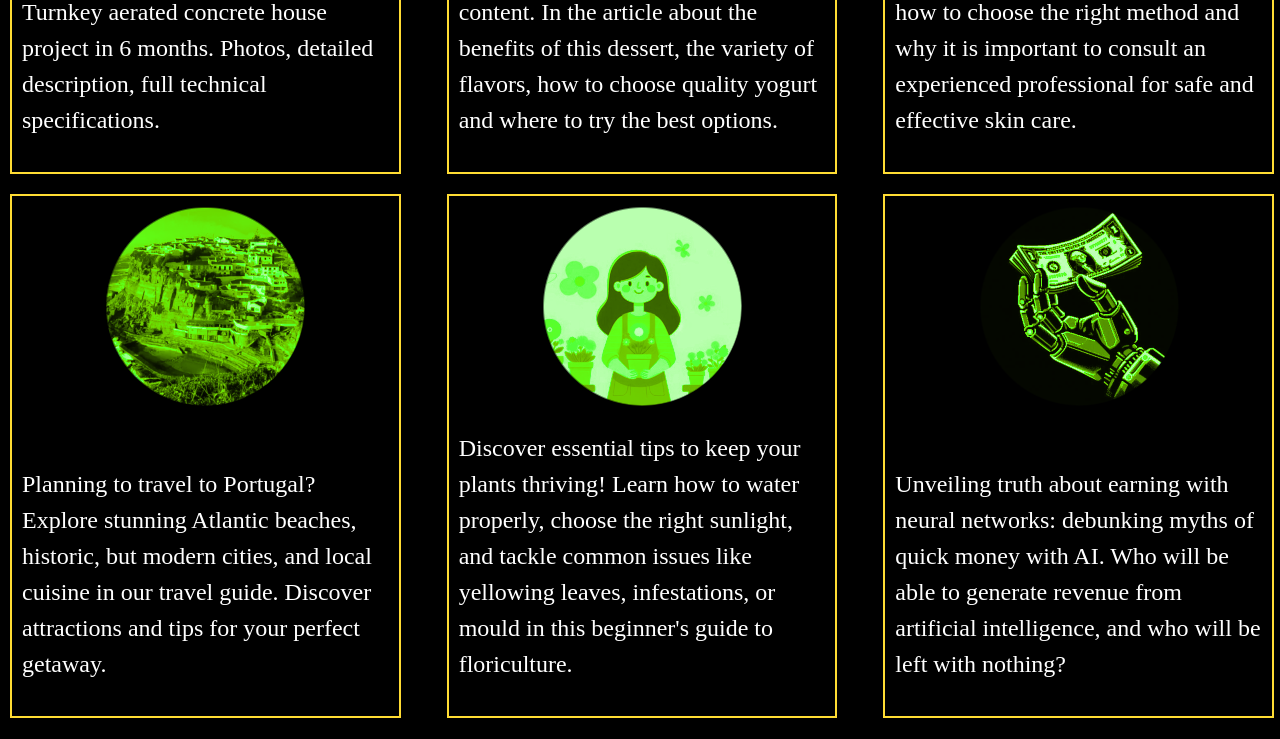
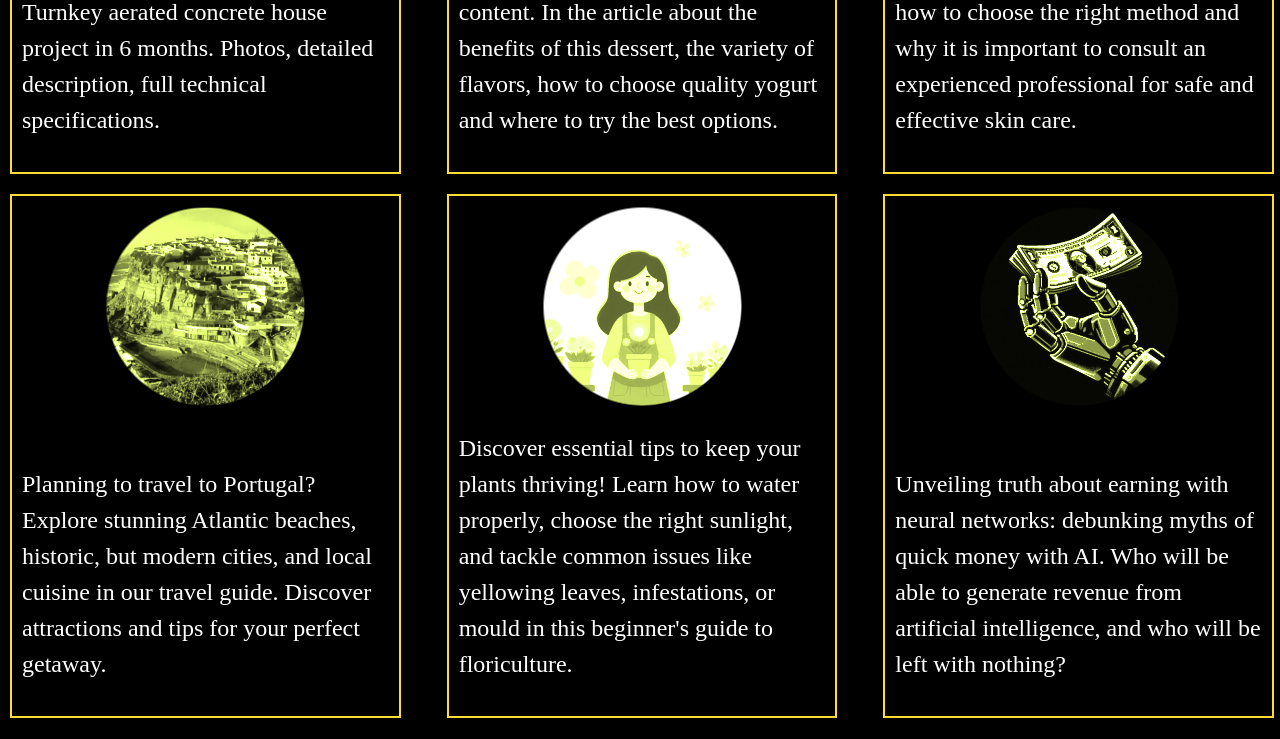
Before and after one commit to SEOLina/Portfolio-, a PHP site: page /Seo/index.html in a window 1280 px wide. Shown: the part 2177-2916 px from the top of the page. Run offline with PHP 8.4, Linux system fonts and the light colour scheme.

Commit message:
Update styles.css

```diff
--- a/Seo/styles.css
+++ b/Seo/styles.css
@@ -23,7 +23,7 @@ body, html {
   height: 200px;
   border-radius: 50%;
   object-fit: cover;
-  filter: sepia(1) saturate(5) hue-rotate(45deg); /* Более насыщенный золотой эффект */
+  filter: sepia(1) saturate(2) hue-rotate(30deg) brightness(1.2); /* Теплый золотой оттенок */
   transition: filter 0.3s ease, transform 0.3s ease;
 }
 
@@ -31,6 +31,7 @@ body, html {
   transform: scale(1.05); /* Легкое увеличение при наведении */
   filter: none; /* Убираем фильтр, возвращая естественные цвета */
 }
+
 
 
 /* Стили для контейнеров */
```
